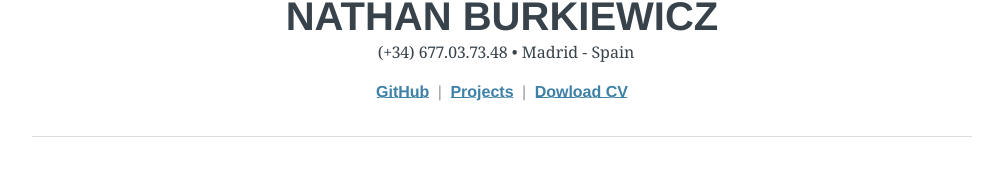
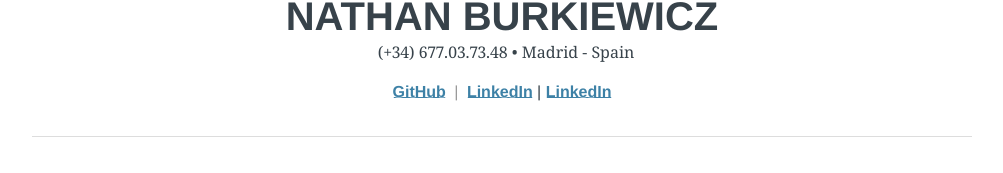
Before and after one commit to N8-B/nathanburkiewicz.com, a plain HTML site: page cv.html in a window 1280 px wide. Shown: the part 158-331 px from the top of the page, without its empty margins (138-1141 px from the left). Drawn offline with Linux system fonts and the light colour scheme; files whose address does not match are found by name.

Commit message:
Update 2021-12-16T10:58:19.709Z

```diff
--- a/cv.html
+++ b/cv.html
@@ -33,8 +33,8 @@
 </div>
 <div class="cv-header-links">
 <a href="https://github.com/N8-B">GitHub</a> <span class="spacer"> | </span>
-<a href="/projects">Projects</a> <span class="spacer"> | </span>
-<a href="/images/nathan-burkiewicz-cv.pdf">Dowload CV</a>
+<a href="https://www.linkedin.com/in/nathanburkiewicz/">LinkedIn</a> | </span>
+<a href="/images/nathan.burkiewicz.cv_2021.pdf">LinkedIn</a>
 </div>
 <hr>
 </section>
```
Also changed, not shown: 1 other file.
